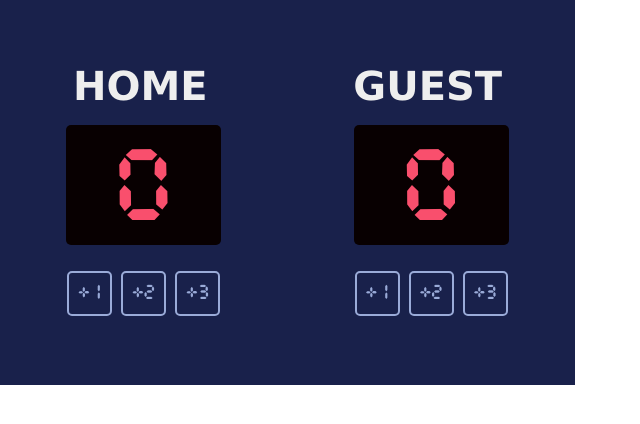
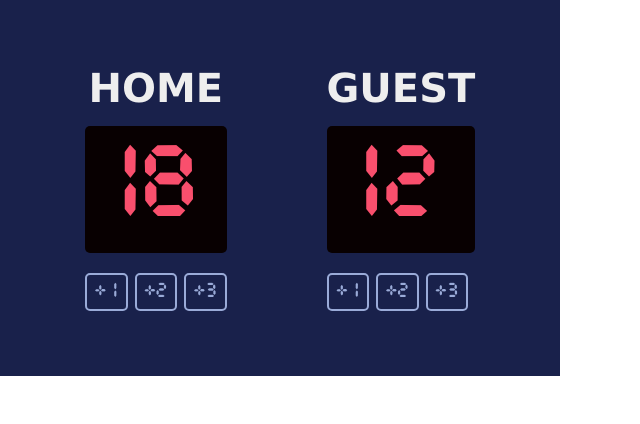
Before and after one commit to blpupsik/figma, a plain HTML site: page index.html in a window 1280 px wide. Shown: the whole page, without its empty margins (0-640 px from the left). Drawn offline with Linux system fonts and the light colour scheme.

Commit message:
chore: redo project

```diff
--- a/index.html
+++ b/index.html
@@ -1,36 +1,44 @@
 <!DOCTYPE html>
 <html>
-
   <head>
     <meta charset="UTF-8" />
-    <title>figma</title>
-    <link rel="stylesheet" href="./style.css">
+    <title>Basketball scoreboard</title>
+    <link rel="stylesheet" href="./styles/reset.css" />
+    <link rel="stylesheet" href="./styles/fonts.css" />
+    <link rel="stylesheet" href="./styles/index.css" />
   </head>
 
   <body>
-    <div class="dad">
-        <div class="text"><span>HOME</span> <span>GUEST</span></div>
-        <div class="matka">
-            <div class="son">
-                <div class="sonic">0</div>
-            </div>
-            <div class="son">
-                <div class="sonic">0</div>
+    <main class="wrapper">
+      <div class="boards">
+        <div class="board">
+          <span class="board__title">home</span>
+
+          <span class="board__score">18</span>
+
+          <div class="board-actions">
+            <span class="board-actions__add">+1</span>
+
+            <span class="board-actions__add">+2</span>
+
+            <span class="board-actions__add">+3</span>
           </div>
         </div>
-        <div class="papa">
-            <div class="don1">
-                <div class="von4">+1</div>
-                <div class="von5">+2</div>
-                <div class="von6">+3</div>
-            </div>
-            <div class="don2">
-                <div class="von1">+1</div>
-                <div class="von2">+2</div>
-                <div class="von3">+3</div>
+
+        <div class="board">
+          <span class="board__title">guest</span>
+
+          <span class="board__score">12</span>
+
+          <div class="board-actions">
+            <span class="board-actions__add">+1</span>
+
+            <span class="board-actions__add">+2</span>
+
+            <span class="board-actions__add">+3</span>
           </div>
         </div>
       </div>
+    </main>
   </body>
-
 </html>
--- a/style.css
+++ /dev/null
@@ -1,211 +0,0 @@
-* {
-    padding: 0px;
-    margin: 0px;
-}
-
-
-@font-face {
-    font-family: "CursedTimerUlil-Aznm.ttf";
-    src: url("./CursedTimerUlil-Aznm.ttf") format("truetype");
-    font-style: normal;
-    font-weight: normal;
-}
-
-.dad {
-    height: 385px;
-    width: 575px;
-    left: -1996px;
-    top: -1135px;
-    border-radius: 0px;
-    background-color: #19214b;
-
-}
-
-.text {
-    height: 125px;
-
-    display: flex;
-    justify-content: space-around;
-
-
-}
-
-span {
-    margin-top: 68px;
-    font-family: 'Verdana';
-    font-style: normal;
-    font-weight: 700;
-    font-size: 40px;
-    line-height: 36px;
-    /* identical to box height, or 90% */
-    text-align: center;
-    color: #EEEEEE;
-}
-
-.matka {
-    display: flex;
-    justify-content: space-around;
-
-
-}
-
-.son {
-    background-color: #080001;
-    border-radius: 5px;
-
-    Width: 155px;
-    Height: 120px;
-
-}
-
-.sonic {
-    display: flex;
-    justify-content: center;
-    align-items: center;
-    font-style: normal;
-    font-weight: 400;
-    font-size: 90px;
-    line-height: 136px;
-
-    color: #F94F6D;
-    font-family: "CursedTimerUlil-Aznm.ttf";
-}
-
-.papa {
-    display: flex;
-    justify-content: space-around;
-    margin-top: 26px;
-    height: 45px;
-}
-
-.don1 {
-    display: flex;
-    justify-content: space-around;
-
-
-}
-
-.don2 {
-    display: flex;
-    justify-content: space-around;
-
-
-}
-
-.von1 {
-    display: flex;
-    align-items: center;
-    justify-content: center;
-    border: 2px solid #9AABD8;
-    border-radius: 5px;
-    box-sizing: border-box;
-    height: 45px;
-    width: 45px;
-    border-radius: 5px;
-    font-style: normal;
-    font-weight: 400;
-    font-size: 18px;
-    line-height: 28px;
-    text-align: center;
-    color: #9AABD8;
-    font-family: "CursedTimerUlil-Aznm.ttf";
-}
-
-.von2 {
-    display: flex;
-    align-items: center;
-    justify-content: center;
-    margin-left: 9px;
-    border: 2px solid #9AABD8;
-    border-radius: 5px;
-    box-sizing: border-box;
-    height: 45px;
-    width: 45px;
-    border-radius: 5px;
-    font-style: normal;
-    font-weight: 400;
-    font-size: 18px;
-    line-height: 28px;
-    text-align: center;
-    color: #9AABD8;
-    font-family: "CursedTimerUlil-Aznm.ttf";
-}
-
-.von3 {
-    display: flex;
-    align-items: center;
-    justify-content: center;
-    margin-left: 9px;
-    border: 2px solid #9AABD8;
-    border-radius: 5px;
-    box-sizing: border-box;
-    height: 45px;
-    width: 45px;
-    border-radius: 5px;
-    font-style: normal;
-    font-weight: 400;
-    font-size: 18px;
-    line-height: 28px;
-    text-align: center;
-    color: #9AABD8;
-    font-family: "CursedTimerUlil-Aznm.ttf";
-}
-
-.von4 {
-    display: flex;
-    align-items: center;
-    justify-content: center;
-    border: 2px solid #9AABD8;
-    border-radius: 5px;
-    box-sizing: border-box;
-    height: 45px;
-    width: 45px;
-    border-radius: 5px;
-    font-style: normal;
-    font-weight: 400;
-    font-size: 18px;
-    line-height: 28px;
-    text-align: center;
-    color: #9AABD8;
-    font-family: "CursedTimerUlil-Aznm.ttf";
-}
-
-.von5 {
-    display: flex;
-    align-items: center;
-    justify-content: center;
-    margin-left: 9px;
-    border: 2px solid #9AABD8;
-    border-radius: 5px;
-    box-sizing: border-box;
-    height: 45px;
-    width: 45px;
-    border-radius: 5px;
-    font-style: normal;
-    font-weight: 400;
-    font-size: 18px;
-    line-height: 28px;
-    text-align: center;
-    color: #9AABD8;
-    font-family: "CursedTimerUlil-Aznm.ttf";
-}
-
-.von6 {
-    display: flex;
-    align-items: center;
-    justify-content: center;
-    margin-left: 9px;
-    border: 2px solid #9AABD8;
-    border-radius: 5px;
-    box-sizing: border-box;
-    height: 45px;
-    width: 45px;
-    border-radius: 5px;
-    font-style: normal;
-    font-weight: 400;
-    font-size: 18px;
-    line-height: 28px;
-    text-align: center;
-    color: #9AABD8;
-    font-family: "CursedTimerUlil-Aznm.ttf";
-}
--- /dev/null
+++ b/styles/fonts.css
@@ -0,0 +1,6 @@
+@font-face {
+  font-family: "CursedTimerUlil-Aznm";
+  src: url("../fonts/cursed-timer-ulil-aznm.ttf") format("truetype");
+  font-style: normal;
+  font-weight: normal;
+}
--- /dev/null
+++ b/styles/index.css
@@ -0,0 +1,72 @@
+html,
+body {
+  width: 100%;
+  height: 100%;
+}
+
+.wrapper {
+  max-width: fit-content;
+  padding: 70px 85px;
+  background-color: #19214b;
+  margin-bottom: 50px;
+}
+
+.boards {
+  display: flex;
+}
+
+.board {
+  display: flex;
+  flex-direction: column;
+}
+
+.board:first-child {
+  margin-right: 100px;
+}
+
+.board__title {
+  display: block;
+  margin-bottom: 20px;
+
+  color: #eeeeee;
+  font-size: 40px;
+  font-family: "Verdana";
+  line-height: 36px;
+  font-weight: 700;
+  text-transform: uppercase;
+  text-align: center;
+}
+
+.board__score {
+  display: block;
+  margin-bottom: 25px;
+
+  color: #f94f6d;
+  font-family: "CursedTimerUlil-Aznm";
+  font-size: 90px;
+  line-height: 127px;
+
+  background-color: #080001;
+  border-radius: 5px;
+}
+
+.board-actions__add {
+  padding: 8px;
+  margin-right: 3px;
+
+  color: #9aabd8;
+  font-family: "CursedTimerUlil-Aznm";
+  font-size: 18px;
+  line-height: 28px;
+
+  border: 2px solid #9aabd8;
+  border-radius: 5px;
+}
+
+.board-actions__add:hover {
+  cursor: pointer;
+}
+
+.board-actions__add:last-child {
+  margin-right: 0;
+}
--- /dev/null
+++ b/styles/reset.css
@@ -0,0 +1,135 @@
+/* http://meyerweb.com/eric/tools/css/reset/
+   v2.0 | 20110126
+   License: none (public domain)
+*/
+
+html,
+body,
+div,
+span,
+applet,
+object,
+iframe,
+h1,
+h2,
+h3,
+h4,
+h5,
+h6,
+p,
+blockquote,
+pre,
+a,
+abbr,
+acronym,
+address,
+big,
+cite,
+code,
+del,
+dfn,
+em,
+img,
+ins,
+kbd,
+q,
+s,
+samp,
+small,
+strike,
+strong,
+sub,
+sup,
+tt,
+var,
+b,
+u,
+i,
+center,
+dl,
+dt,
+dd,
+ol,
+ul,
+li,
+fieldset,
+form,
+label,
+legend,
+table,
+caption,
+tbody,
+tfoot,
+thead,
+tr,
+th,
+td,
+article,
+aside,
+canvas,
+details,
+embed,
+figure,
+figcaption,
+footer,
+header,
+hgroup,
+menu,
+nav,
+output,
+ruby,
+section,
+summary,
+time,
+mark,
+audio,
+video {
+  margin: 0;
+  padding: 0;
+  border: 0;
+  font-size: 100%;
+  font: inherit;
+  vertical-align: baseline;
+}
+
+/* HTML5 display-role reset for older browsers */
+article,
+aside,
+details,
+figcaption,
+figure,
+footer,
+header,
+hgroup,
+menu,
+nav,
+section {
+  display: block;
+}
+
+body {
+  line-height: 1;
+}
+
+ol,
+ul {
+  list-style: none;
+}
+
+blockquote,
+q {
+  quotes: none;
+}
+
+blockquote:before,
+blockquote:after,
+q:before,
+q:after {
+  content: "";
+  content: none;
+}
+
+table {
+  border-collapse: collapse;
+  border-spacing: 0;
+}
```
Also changed, not shown: fonts/cursed-timer-ulil-aznm.ttf (renamed from CursedTimerUlil-Aznm.ttf), 1 other file. Lines whose indentation alone changed are shown as unchanged.
